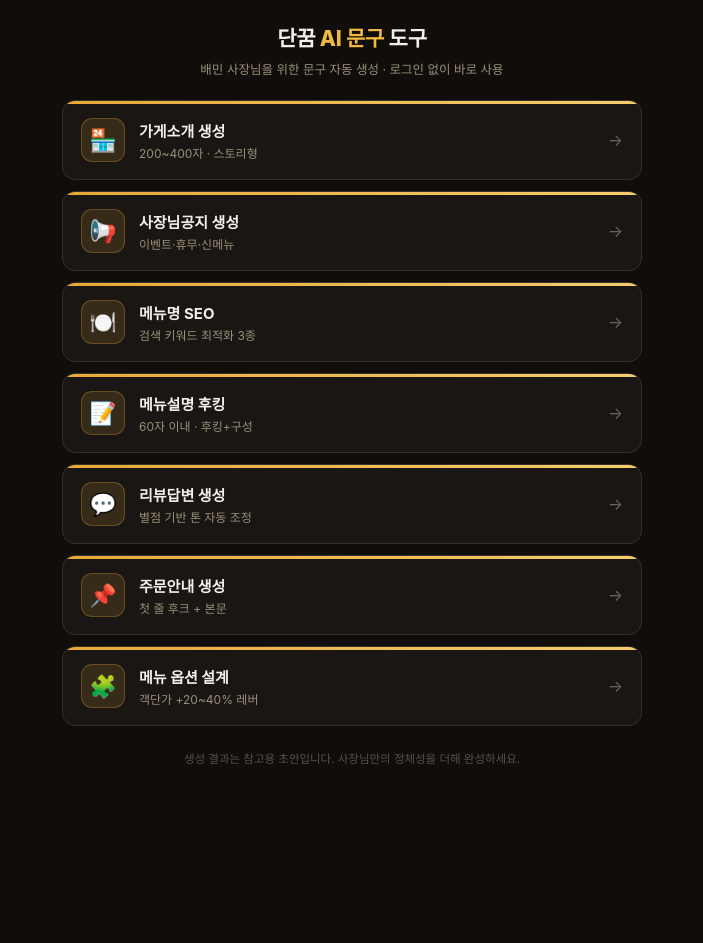
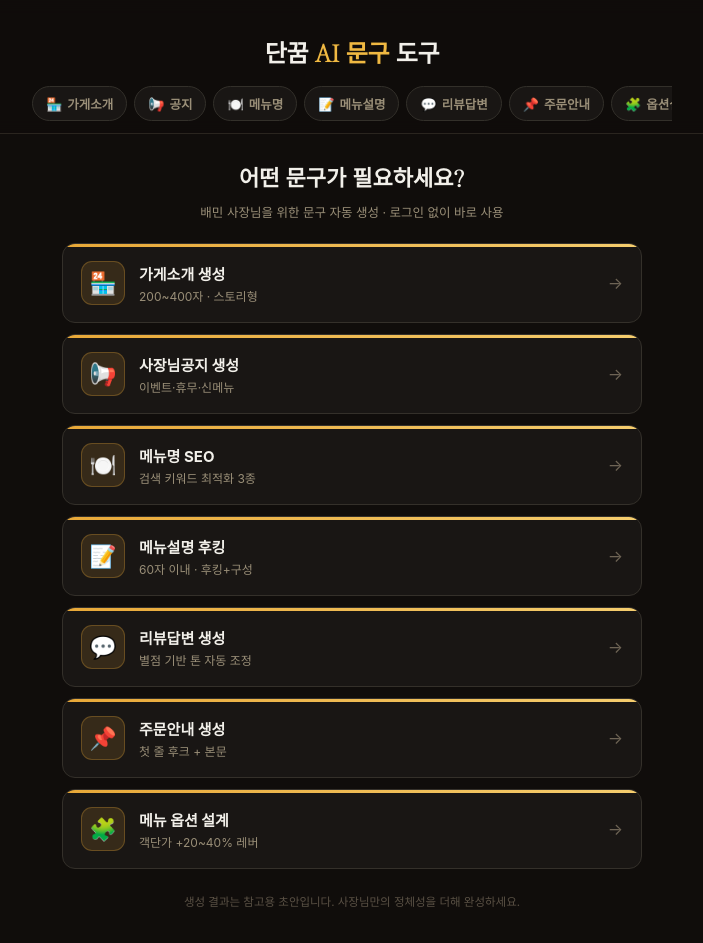
Before and after one commit to sfmaster-dot/dgm-ai-tool, a React (Vite) app: page / in a window 1280 px wide. Shown: the whole page, without its empty margins (288-991 px from the left). Before the commit the page ends 800 px from the top, so only its background shows below. Built offline with nearby package versions, Linux system fonts and the light colour scheme.

Commit message:
feat: 상단 고정 탭바 네비게이터 + 명조 제목 + 여백

```diff
--- a/index.html
+++ b/index.html
@@ -3,6 +3,9 @@
   <head>
     <meta charset="UTF-8" />
     <meta name="viewport" content="width=device-width, initial-scale=1.0" />
+    <link rel="preconnect" href="https://fonts.googleapis.com" />
+    <link rel="preconnect" href="https://fonts.gstatic.com" crossorigin />
+    <link href="https://fonts.googleapis.com/css2?family=Nanum+Myeongjo:wght@400;700;800&display=swap" rel="stylesheet" />
     <title>단꿈 AI 문구 도구</title>
   </head>
   <body>
--- a/src/App.jsx
+++ b/src/App.jsx
@@ -1,15 +1,15 @@
 import { useState, useEffect, useLayoutEffect } from 'react';
 import AiForm from './components/AiForm';
 
-// 노출 도구 7종. 카드 진입점이 없으므로 orderguide·menuoption 포함 전부 런처에 노출.
+// 노출 도구 7종. name=긴 이름(그리드/헤더), tab=짧은 이름(탭바)
 const TOOLS = [
-  { type: 'intro',      emoji: '🏪', name: '가게소개 생성',   desc: '200~400자 · 스토리형' },
-  { type: 'notice',     emoji: '📢', name: '사장님공지 생성', desc: '이벤트·휴무·신메뉴' },
-  { type: 'menuname',   emoji: '🍽️', name: '메뉴명 SEO',      desc: '검색 키워드 최적화 3종' },
-  { type: 'menudesc',   emoji: '📝', name: '메뉴설명 후킹',   desc: '60자 이내 · 후킹+구성' },
-  { type: 'reply',      emoji: '💬', name: '리뷰답변 생성',   desc: '별점 기반 톤 자동 조정' },
-  { type: 'orderguide', emoji: '📌', name: '주문안내 생성',   desc: '첫 줄 후크 + 본문' },
-  { type: 'menuoption', emoji: '🧩', name: '메뉴 옵션 설계',  desc: '객단가 +20~40% 레버' },
+  { type: 'intro',      emoji: '🏪', name: '가게소개 생성',   tab: '가게소개', desc: '200~400자 · 스토리형' },
+  { type: 'notice',     emoji: '📢', name: '사장님공지 생성', tab: '공지',     desc: '이벤트·휴무·신메뉴' },
+  { type: 'menuname',   emoji: '🍽️', name: '메뉴명 SEO',      tab: '메뉴명',   desc: '검색 키워드 최적화 3종' },
+  { type: 'menudesc',   emoji: '📝', name: '메뉴설명 후킹',   tab: '메뉴설명', desc: '60자 이내 · 후킹+구성' },
+  { type: 'reply',      emoji: '💬', name: '리뷰답변 생성',   tab: '리뷰답변', desc: '별점 기반 톤 자동 조정' },
+  { type: 'orderguide', emoji: '📌', name: '주문안내 생성',   tab: '주문안내', desc: '첫 줄 후크 + 본문' },
+  { type: 'menuoption', emoji: '🧩', name: '메뉴 옵션 설계',  tab: '옵션설계', desc: '객단가 +20~40% 레버' },
 ];
 
 const VALID = new Set(TOOLS.map(t => t.type));
@@ -30,7 +30,6 @@
 }
 
 export default function App() {
-  // URL ?type= 프리필 지원 (예: iframe src="...?type=reply") — 특정 도구로 바로 진입 가능
   const initial = (() => {
     const t = new URLSearchParams(window.location.search).get('type');
     return t && VALID.has(t) ? t : null;
@@ -40,23 +39,60 @@
   useReportHeight(active);
   useEffect(() => { window.scrollTo(0, 0); }, [active]);
 
-  if (active) {
-    return (
-      <div style={s.wrap}>
-        <AiForm type={active} onBack={() => setActive(null)} />
-      </div>
-    );
-  }
-
   return (
     <div style={s.wrap}>
-      <div style={s.header}>
-        <div style={s.brand}>단꿈 <span style={{color:'#f0b942'}}>AI 문구</span> 도구</div>
-        <div style={s.tagline}>배민 사장님을 위한 문구 자동 생성 · 로그인 없이 바로 사용</div>
+      {/* 상단 고정 네비게이터 */}
+      <div style={s.nav}>
+        <button style={s.brand} onClick={() => setActive(null)} className='brandBtn'>
+          단꿈 <span style={{ color: '#f0b942' }}>AI 문구</span> 도구
+        </button>
+        <div style={s.tabBarWrap}>
+          <div style={s.tabBar} className='tabBar'>
+            {TOOLS.map(t => {
+              const on = active === t.type;
+              return (
+                <button
+                  key={t.type}
+                  onClick={() => setActive(t.type)}
+                  style={{ ...s.tab, ...(on ? s.tabOn : {}) }}
+                  className='navTab'
+                >
+                  <span style={{ fontSize: '13px' }}>{t.emoji}</span>
+                  <span>{t.tab}</span>
+                </button>
+              );
+            })}
+          </div>
+        </div>
+      </div>
+
+      {/* 본문 */}
+      {active
+        ? <AiForm type={active} tool={TOOLS.find(t => t.type === active)} />
+        : <Home tools={TOOLS} onPick={setActive} />
+      }
+
+      <style>{`
+        .brandBtn:hover { opacity: .85; }
+        .navTab:hover { border-color: rgba(232,168,56,.5) !important; color: #f2f0ea !important; }
+        .toolCard:hover { border-color: rgba(232,168,56,.55) !important; background: #201a15 !important; transform: translateY(-1px); box-shadow: 0 6px 18px rgba(0,0,0,.35); }
+        .toolCard:hover .cardArrow { transform: translateX(3px); color:#f0b942 !important; }
+        .tabBar::-webkit-scrollbar { height: 0; }
+      `}</style>
+    </div>
+  );
+}
+
+function Home({ tools, onPick }) {
+  return (
+    <div style={s.body}>
+      <div style={s.hero}>
+        <div style={s.heroTitle}>어떤 문구가 필요하세요?</div>
+        <div style={s.heroSub}>배민 사장님을 위한 문구 자동 생성 · 로그인 없이 바로 사용</div>
       </div>
       <div style={s.grid}>
-        {TOOLS.map(t => (
-          <button key={t.type} style={s.card} onClick={() => setActive(t.type)} className='toolCard'>
+        {tools.map(t => (
+          <button key={t.type} style={s.card} onClick={() => onPick(t.type)} className='toolCard'>
             <span style={s.cardLine} />
             <span style={s.cardEmoji}>{t.emoji}</span>
             <span style={s.cardBody}>
@@ -70,19 +106,49 @@
       <div style={s.foot}>
         생성 결과는 참고용 초안입니다. 사장님만의 정체성을 더해 완성하세요.
       </div>
-      <style>{`
-        .toolCard:hover { border-color: rgba(232,168,56,.55) !important; background: #201a15 !important; transform: translateY(-1px); box-shadow: 0 6px 18px rgba(0,0,0,.35); }
-        .toolCard:hover .cardArrow { transform: translateX(3px); color:#f0b942 !important; }
-      `}</style>
     </div>
   );
 }
 
+const SERIF = "'Nanum Myeongjo', serif";
+
 const s = {
-  wrap: { minHeight:'100%', padding:'22px 16px 30px', boxSizing:'border-box', color:'#e8ede8' },
-  header: { maxWidth:'580px', margin:'0 auto 22px', textAlign:'center' },
-  brand: { fontSize:'21px', fontWeight:800, color:'#f2f0ea', letterSpacing:'-.01em' },
-  tagline: { fontSize:'12.5px', color:'#9a8f78', marginTop:'7px' },
+  wrap: { minHeight:'100%', boxSizing:'border-box', color:'#e8ede8' },
+
+  nav: {
+    position:'sticky', top:0, zIndex:20,
+    background:'rgba(16,13,11,.92)', backdropFilter:'blur(8px)',
+    borderBottom:'1px solid #2a251f',
+    padding:'34px 16px 0',
+  },
+  brand: {
+    display:'block', margin:'0 auto', maxWidth:'640px', width:'100%',
+    background:'none', border:'none', cursor:'pointer', textAlign:'center',
+    fontFamily:SERIF, fontSize:'24px', fontWeight:800, color:'#f2f0ea', letterSpacing:'-.01em',
+    padding:0, transition:'opacity .15s',
+  },
+  tabBarWrap: { maxWidth:'640px', margin:'16px auto 0', overflow:'hidden' },
+  tabBar: {
+    display:'flex', gap:'7px', overflowX:'auto', paddingBottom:'12px',
+    scrollbarWidth:'none', msOverflowStyle:'none',
+  },
+  tab: {
+    flexShrink:0, display:'inline-flex', alignItems:'center', gap:'5px',
+    padding:'7px 13px', borderRadius:'999px', whiteSpace:'nowrap',
+    background:'#191614', border:'1px solid #33302a', color:'#9a8f78',
+    fontSize:'12.5px', fontWeight:600, cursor:'pointer', fontFamily:'inherit',
+    transition:'all .15s',
+  },
+  tabOn: {
+    background:'linear-gradient(180deg,#eeb040,#e0972a)', border:'1px solid #e8a838',
+    color:'#1a1408', fontWeight:700, boxShadow:'0 3px 10px rgba(232,168,56,.28)',
+  },
+
+  body: { padding:'26px 16px 32px' },
+  hero: { maxWidth:'580px', margin:'0 auto 22px', textAlign:'center' },
+  heroTitle: { fontFamily:SERIF, fontSize:'22px', fontWeight:800, color:'#f2f0ea' },
+  heroSub: { fontSize:'12.5px', color:'#9a8f78', marginTop:'9px' },
+
   grid: { maxWidth:'580px', margin:'0 auto', display:'flex', flexDirection:'column', gap:'11px' },
   card: {
     position:'relative', display:'flex', alignItems:'center', gap:'14px', width:'100%', textAlign:'left',
--- a/src/components/AiForm.jsx
+++ b/src/components/AiForm.jsx
@@ -14,7 +14,7 @@
 };
 
 // 순수 무로그인 폼. 로그인·매장·aiCache·히스토리 없음. 생성은 100% 폼 입력 기반.
-export default function AiForm({ type, onBack }) {
+export default function AiForm({ type, tool }) {
   const [form, setForm]       = useState({ ...DEFAULT_FORM });
   const [preset, setPreset]   = useState('');
   const [flash, setFlash]     = useState(0);
@@ -81,12 +81,11 @@
   return (
     <div style={s.page}>
       <div style={s.head}>
-        <button style={s.backBtn} onClick={onBack} className='backBtn'>← 도구 선택</button>
-        <div style={s.title}>✨ {LABELS[type]}</div>
+        <div style={s.title}>{tool?.emoji} {LABELS[type]}</div>
         <div style={s.sub}>가게 정보를 입력하면 AI가 문구를 생성해드립니다</div>
       </div>
 
-      <div style={S.mbody}>
+      <div style={{ ...S.mbody, padding: 0 }}>
         {isMenuoption && (
           <div style={S.aphorismBox}>
             <span style={S.aphorismIcon}>💡</span>
@@ -254,7 +253,6 @@
         .rerollBtn:hover .diceIcon { transform: rotate(180deg); }
         .rerollBtn:active { transform: scale(0.95); }
         .guideToggle:hover { background: rgba(232,168,56,.12) !important; }
-        .backBtn:hover { color: #e8a838 !important; }
       `}</style>
     </div>
   );
@@ -285,9 +283,8 @@
 }
 
 const s = {
-  page: { maxWidth:'580px', margin:'0 auto' },
-  head: { padding:'4px 20px 16px', borderBottom:'1px solid #2a2f30', marginBottom:'4px' },
-  backBtn: { background:'none', border:'none', color:'#607570', fontSize:'13px', cursor:'pointer', padding:'6px 0', fontFamily:'inherit', transition:'color .2s' },
-  title: { fontSize:'17px', fontWeight:700, color:'#e8ede8', marginTop:'6px' },
-  sub: { fontSize:'12px', color:'#607570', marginTop:'3px' },
+  page: { maxWidth:'580px', margin:'0 auto', padding:'28px 16px 32px' },
+  head: { padding:'0 4px 16px', borderBottom:'1px solid #2a251f', marginBottom:'18px' },
+  title: { fontFamily:"'Nanum Myeongjo', serif", fontSize:'20px', fontWeight:800, color:'#f2f0ea' },
+  sub: { fontSize:'12px', color:'#9a8f78', marginTop:'6px' },
 };
```
